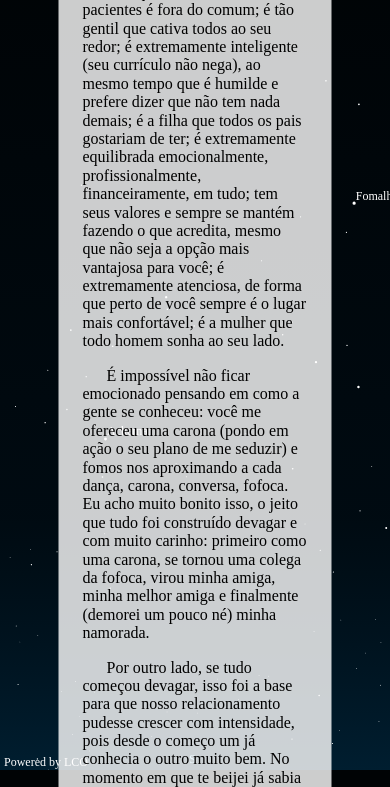
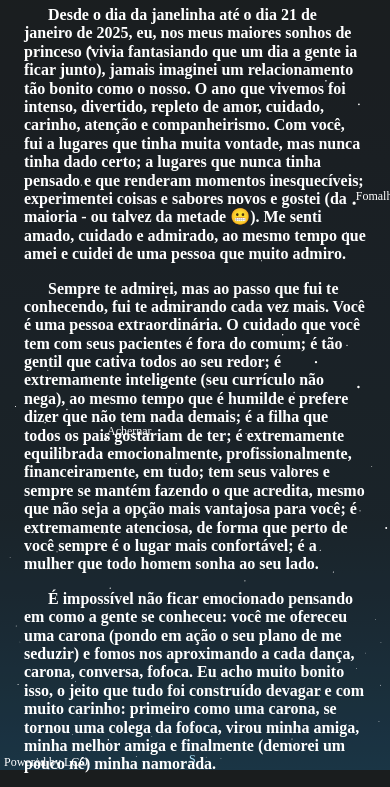
Before and after one commit to gustadsg/anniversary, a plain HTML site: page cartinha.html in a window 390 px wide. Shown: the part 92-879 px from the top of the page. Drawn offline with Linux system fonts and the light colour scheme; no server answers.

Commit message:
responsividade cartinha

```diff
--- a/cartinha.css
+++ b/cartinha.css
@@ -32,3 +32,32 @@ html, body {
 .paragraph {
     text-indent: 24px;
 }
+
+@media (max-width: 400px) {
+    html, body {
+        height: auto;
+    }
+
+    .text-container {
+        top: 0;
+        left: 0;
+        width: 100%;
+        height: auto;
+        transform: none;
+        z-index: 1;
+        position: absolute;
+        /* opacity: 0.1; */
+        background-color: rgba(255, 255, 255, 0.1);
+        color: white;
+        font-weight: bold;
+    }
+
+    .planetarium {
+        width: 100%;
+        position: fixed;
+        top: 0;
+        left: 0;
+        z-index: 0;
+        margin: 0;
+    }
+}
--- a/cartinha.js
+++ b/cartinha.js
@@ -23,8 +23,17 @@ const base = {
     constellations: true,
 }
 
+function isMobile() {
+    return screen && (screen.width < 400)
+}
 
 S(document).ready(function() {
+    if(isMobile()) {
+        text_container = document.querySelector(".text-container")
+        skymap = document.querySelector("#pollymap")
+        skymap.style.height= text_container.offsetHeight + "px"
+    }
+
 	S.virtualsky({
         ...base,
 		id: 'pollymap',	// This should match the ID used in the DOM
@@ -32,4 +41,5 @@ S(document).ready(function() {
         latitude: pollys.latitude,
         longitude: pollys.longitude,
 	});
+
 });
```
